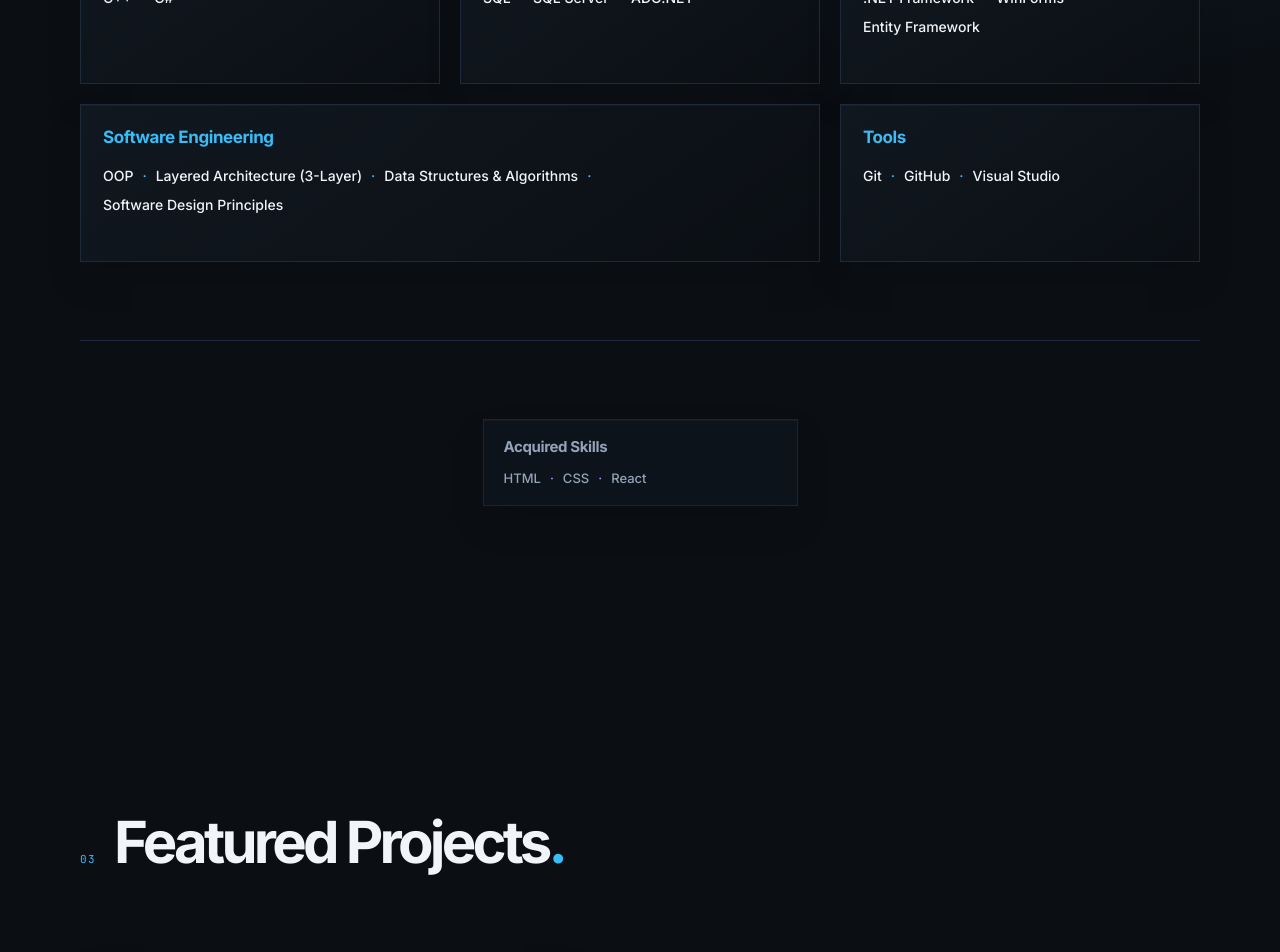
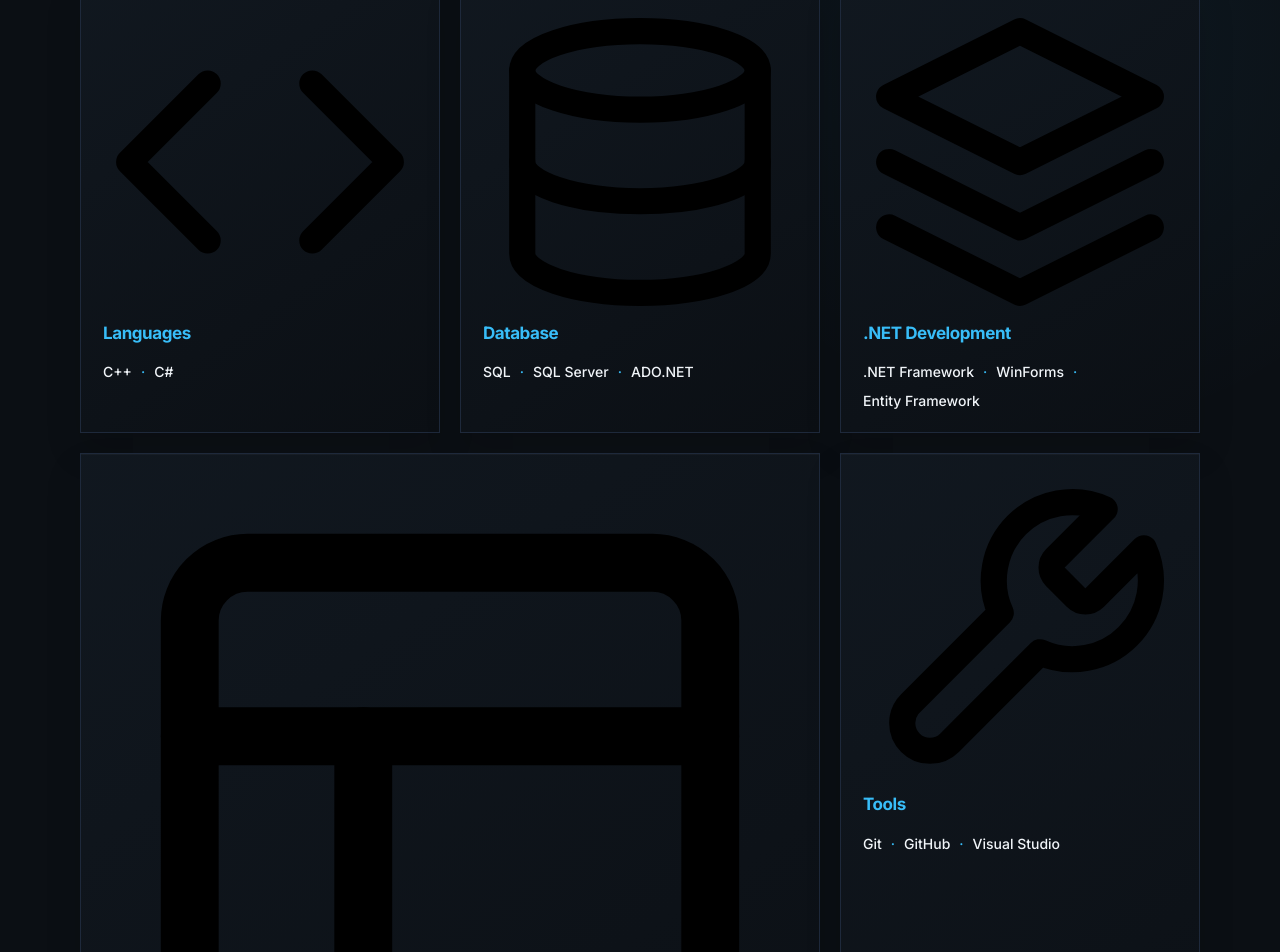
Before and after one commit to aymanhabbashprogramming/aymanhabbashprogramming.github.io, a React app: page / in a window 1280 px wide. Shown: the part 2080-3032 px from the top of the page. Built offline with nearby package versions, Linux system fonts and the light colour scheme; the HTML template or start-up script is replaced by a standard one.

Commit message:
refactor(skills): remove acquired skills section and unused components

```diff
--- a/src/components/Skills.jsx
+++ b/src/components/Skills.jsx
@@ -1,18 +1,59 @@
 import { useEffect, useRef, useState } from 'react'
 import './Skills.css'
 
+/* --- أيقونات SVG --- */
+const CodeIcon = () => (
+  <svg viewBox="0 0 24 24" fill="none" stroke="currentColor" strokeWidth="2" strokeLinecap="round" strokeLinejoin="round">
+    <polyline points="16 18 22 12 16 6" />
+    <polyline points="8 6 2 12 8 18" />
+  </svg>
+)
+
+const DatabaseIcon = () => (
+  <svg viewBox="0 0 24 24" fill="none" stroke="currentColor" strokeWidth="2" strokeLinecap="round" strokeLinejoin="round">
+    <ellipse cx="12" cy="5" rx="9" ry="3" />
+    <path d="M21 12c0 1.66-4 3-9 3s-9-1.34-9-3" />
+    <path d="M3 5v14c0 1.66 4 3 9 3s9-1.34 9-3V5" />
+  </svg>
+)
+
+const LayersIcon = () => (
+  <svg viewBox="0 0 24 24" fill="none" stroke="currentColor" strokeWidth="2" strokeLinecap="round" strokeLinejoin="round">
+    <path d="M12 2L2 7l10 5 10-5-10-5z" />
+    <path d="M2 17l10 5 10-5" />
+    <path d="M2 12l10 5 10-5" />
+  </svg>
+)
+
+const BlueprintIcon = () => (
+  <svg viewBox="0 0 24 24" fill="none" stroke="currentColor" strokeWidth="2" strokeLinecap="round" strokeLinejoin="round">
+    <rect x="3" y="3" width="18" height="18" rx="2" />
+    <path d="M3 9h18" />
+    <path d="M9 21V9" />
+  </svg>
+)
+
+const WrenchIcon = () => (
+  <svg viewBox="0 0 24 24" fill="none" stroke="currentColor" strokeWidth="2" strokeLinecap="round" strokeLinejoin="round">
+    <path d="M14.7 6.3a1 1 0 0 0 0 1.4l1.6 1.6a1 1 0 0 0 1.4 0l3.77-3.77a6 6 0 0 1-7.94 7.94l-6.91 6.91a2.12 2.12 0 0 1-3-3l6.91-6.91a6 6 0 0 1 7.94-7.94l-3.76 3.76z" />
+  </svg>
+)
+
 const mainTrack = [
-  { title: 'Languages', skills: ['C++', 'C#'] },
-  { title: 'Database', skills: ['SQL', 'SQL Server', 'ADO.NET'] },
-  { title: '.NET Development', skills: ['.NET Framework', 'WinForms', 'Entity Framework'] },
-  { title: 'Software Engineering', skills: ['OOP', 'Layered Architecture (3-Layer)', 'Data Structures & Algorithms', 'Software Design Principles'] },
-  { title: 'Tools', skills: ['Git', 'GitHub', 'Visual Studio'] },
+  { title: 'Languages', skills: ['C++', 'C#'], icon: <CodeIcon /> },
+  { title: 'Database', skills: ['SQL', 'SQL Server', 'ADO.NET'], icon: <DatabaseIcon /> },
+  { title: '.NET Development', skills: ['.NET Framework', 'WinForms', 'Entity Framework'], icon: <LayersIcon /> },
+  { title: 'Software Engineering', skills: ['OOP', 'Layered Architecture (3-Layer)', 'Data Structures & Algorithms', 'Software Design Principles'], icon: <BlueprintIcon /> },
+  { title: 'Tools', skills: ['Git', 'GitHub', 'Visual Studio'], icon: <WrenchIcon /> },
 ]
 
-function SkillBlock({ title, skills, index, secondary = false }) {
+function SkillBlock({ title, skills, icon, index }) {
   return (
-    <article className={`skills__block ${secondary ? 'skills__block--secondary' : ''}`} style={{ '--block-index': index }}>
-      <h3>{title}</h3>
+    <article className="skills__block" style={{ '--block-index': index }}>
+      <div className="skills__block-header">
+        <span className="skills__block-icon" aria-hidden="true">{icon}</span>
+        <h3>{title}</h3>
+      </div>
       <ul>{skills.map((skill) => <li key={skill}>{skill}</li>)}</ul>
     </article>
   )
@@ -40,15 +81,15 @@
       <div className="skills__inner">
         <header className="skills__header">
           <span className="skills__index" aria-hidden="true">02</span>
-          <h2 id="skills-title">Skills<span>.</span></h2>
+          <h2 id="skills-title">My Technical Stack & Foundations<span>.</span></h2>
         </header>
+
+        <p className="skills__intro">
+          Using these technologies, I've built multiple structured management systems, including inventory management, banking systems, and pharmacy management, primarily in C# and C++.
+        </p>
 
         <div className="skills__blocks">
           {mainTrack.map((block, index) => <SkillBlock {...block} index={index} key={block.title} />)}
-        </div>
-        <div className="skills__divider" aria-hidden="true" />
-        <div className="skills__secondary-block">
-          <SkillBlock title="Acquired Skills" skills={['HTML', 'CSS', 'React']} index={5} secondary />
         </div>
       </div>
     </section>
```
